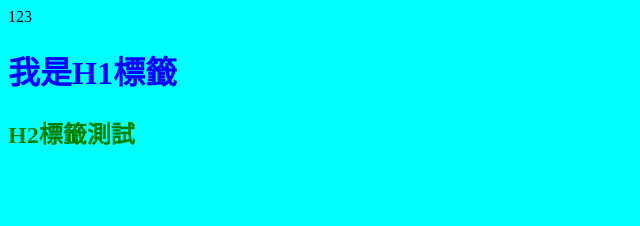
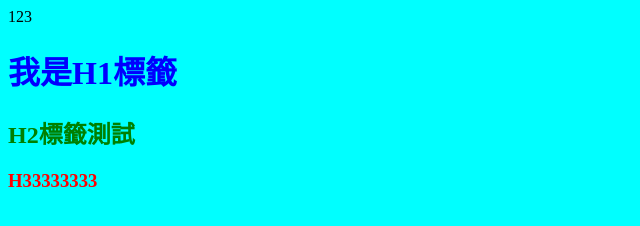
Before and after one commit to EagleHuang1029/GithubPratice, a plain HTML site: page index.html in a window 1280 px wide. Shown: the whole page, without its empty margins (0-640 px from the left). Drawn offline with Linux system fonts and the light colour scheme.

Commit message:
新增h3標籤

```diff
--- a/css/all.css
+++ b/css/all.css
@@ -10,3 +10,7 @@
 h2{
     color: green;
 }
+
+h3{
+    color: red;
+}
--- a/index.html
+++ b/index.html
@@ -10,5 +10,6 @@
     123
     <h1>我是H1標籤</h1>
     <h2>H2標籤測試</h2>
+    <h3>H33333333</h3>
 </body>
 </html>
```
